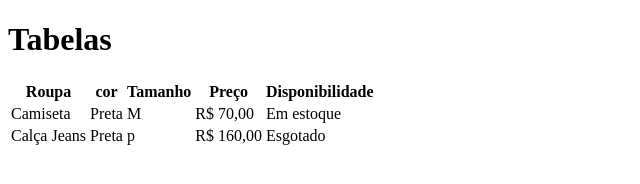
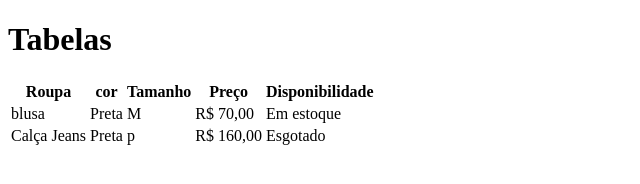
Before and after one commit to osnisilvajr/aula-tabela, a plain HTML site: page index.html in a window 1280 px wide. Shown: the full height of the page, 0-640 px from the left. Drawn offline with Linux system fonts and the light colour scheme.

Commit message:
trocado de calca para blusa

```diff
--- a/index.html
+++ b/index.html
@@ -17,7 +17,7 @@
             <th>Disponibilidade</th>
         </tr>
         <tr>
-            <td>Camiseta</td>
+            <td>blusa</td>
             <td>Preta</td>
             <td>M</td>
             <td>R$ 70,00</td>
```
